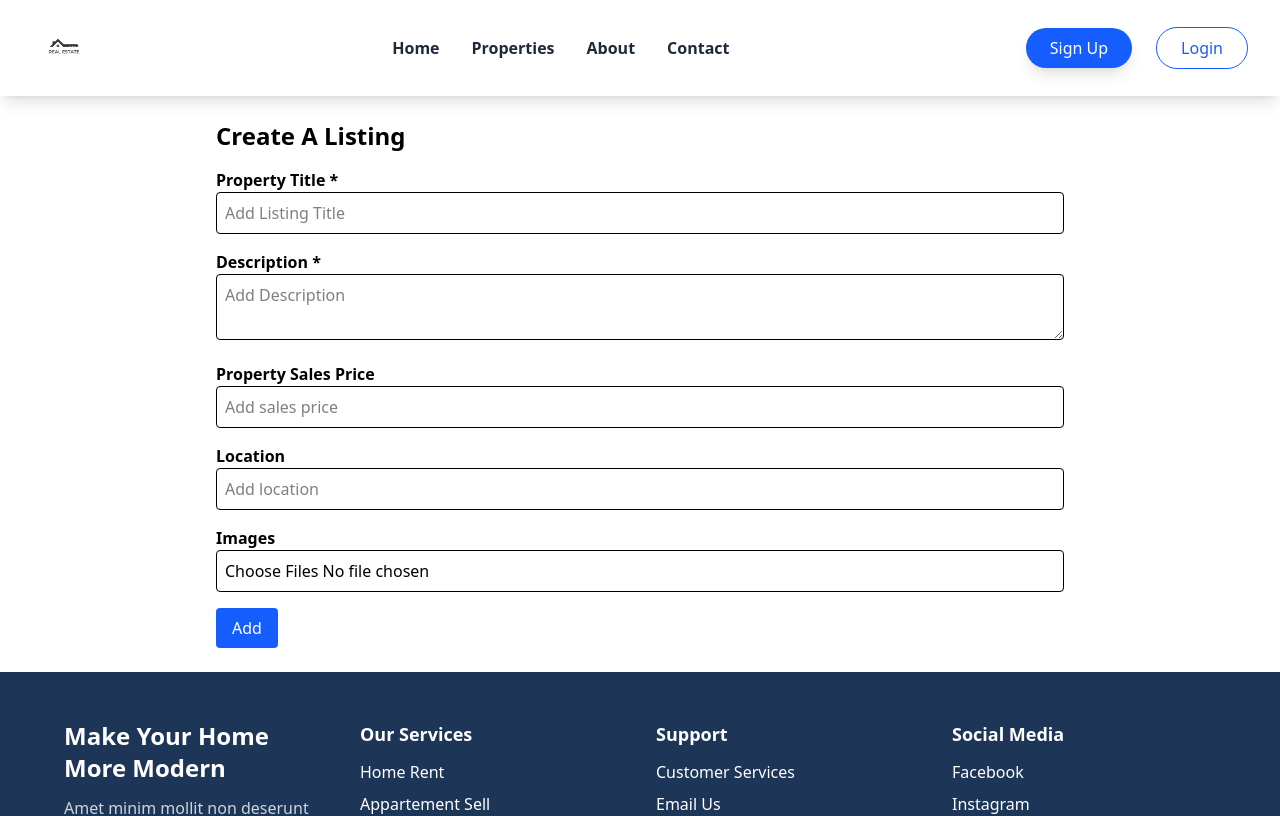
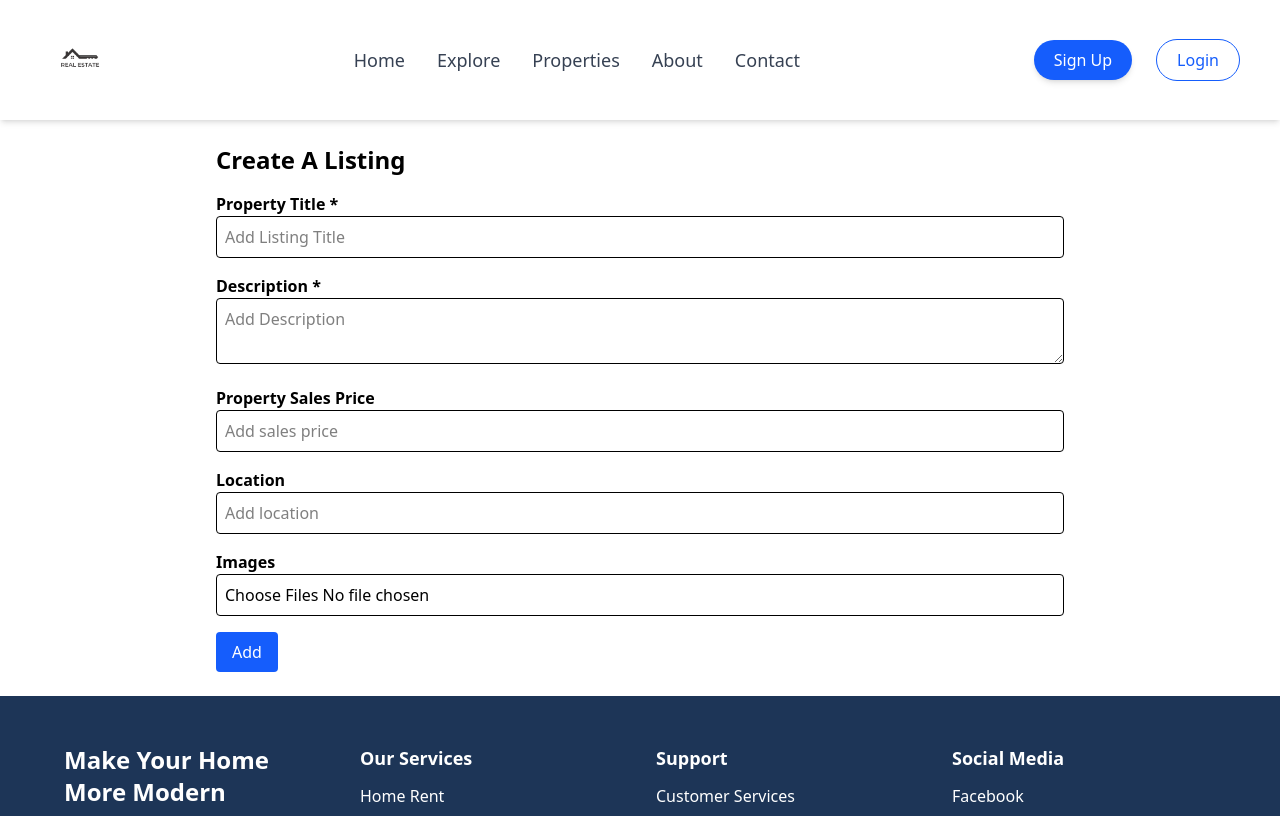
Before and after one commit to OuachouX7/real-Estate-project, a React (Vite) app in the folder client/: page /add in a window 1280 px wide. Shown: the top 816 px of the page. Built offline with nearby package versions, Linux system fonts and the light colour scheme.

Commit message:
added some style to the home page and the navbar

```diff
--- a/client/src/App.jsx
+++ b/client/src/App.jsx
@@ -14,6 +14,7 @@ const PropertyDetails = lazy(() => import("./Pages/PropertyDetails"));
 const Chat = lazy(() => import("./Pages/Chat"));
 const Wishlist = lazy(() => import("./components/Wishlist"));
 const Users = lazy(() => import("./Pages/Users"));
+const Explore = lazy(() => import("./Pages/Explore"));
 
 function App() {
   return (
@@ -37,6 +38,7 @@ function App() {
       >
         <Routes>
           <Route path="/" element={<Home />} />
+          <Route path="/explore" element={<Explore />} />
           <Route path="/sign-up" element={<SignUp />} />
           <Route path="/edit/:id" element={<EditProperty />} />
           <Route path="/property/:id" element={<PropertyDetails />} />
--- a/client/src/Pages/EditProperty.jsx
+++ b/client/src/Pages/EditProperty.jsx
@@ -1,8 +1,8 @@
 import axios from "axios";
 import React, { lazy, useEffect, useState } from "react";
 import { useParams } from "react-router-dom";
-const Navbar = lazy(() => import("../Components/Navbar"));
-const Footer = lazy(() => import("../Components/Footer"));
+const Navbar = lazy(() => import("../components/Navbar"));
+const Footer = lazy(() => import("../components/Footer"));
 
 const EditProperty = () => {
   const [properties, setProperties] = useState([]);
--- /dev/null
+++ b/client/src/Pages/Explore.jsx
@@ -0,0 +1,14 @@
+import React from "react";
+import { lazy } from "react";
+const Navbar = lazy(() => import("../components/Navbar"));
+
+const Explore = () => {
+  return (
+    <>
+      <Navbar />
+      <div>Explore</div>
+    </>
+  );
+};
+
+export default Explore;
--- a/client/src/Pages/Home.jsx
+++ b/client/src/Pages/Home.jsx
@@ -2,15 +2,41 @@ import { lazy } from "react";
 import axios from "axios";
 import { useNavigate } from "react-router-dom";
 import { useState, useEffect } from "react";
+import homeimg from "../assets/home-image.jpg";
 const Navbar = lazy(() => import("../components/Navbar"));
-const SearchBar = lazy(() => import("../components/SearchBar"));
 const Footer = lazy(() => import("../components/Footer"));
 const Home = () => {
-  const[properties,setProperties]=useState([]),userName=localStorage.getItem("user"),token=localStorage.getItem("token"),navigate=useNavigate(),getProperties=()=>{try{axios.get("http://localhost:8000/api/properties").then(e=>{setProperties(e.data.data),console.log(e.data)})}catch(e){console.log(e)}};useEffect(()=>{getProperties()},[]);
+  const [properties, setProperties] = useState([]),
+    userName = localStorage.getItem("user"),
+    token = localStorage.getItem("token"),
+    navigate = useNavigate(),
+    getProperties = () => {
+      try {
+        axios.get("http://localhost:8000/api/properties").then((e) => {
+          setProperties(e.data.data), console.log(e.data);
+        });
+      } catch (e) {
+        console.log(e);
+      }
+    };
+  useEffect(() => {
+    getProperties();
+  }, []);
   return (
     <>
       <Navbar />
-      <SearchBar />
+      <div className="relative w-full h-[600px]">
+        <img
+          src={homeimg}
+          alt="home_image"
+          className="w-full h-full object-cover"
+        />
+        <div className="absolute inset-0 flex items-center justify-center">
+          <h1 className="text-white text-6xl font-bold text-center">
+            Discover Your Perfect Home
+          </h1>
+        </div>
+      </div>
 
       <div className="p-10">
         <div className="mb-10">
--- a/client/src/Pages/Users.jsx
+++ b/client/src/Pages/Users.jsx
@@ -4,7 +4,6 @@ import { useState, useEffect } from "react";
 import axios from "axios";
 import { useNavigate } from "react-router-dom";
 const Navbar = lazy(() => import("../components/Navbar"));
-const SearchBar = lazy(() => import("../components/SearchBar"));
 const Footer = lazy(() => import("../components/Footer"));
 
 const Users = () => {
@@ -12,7 +11,6 @@ const Users = () => {
   return (
     <>
       <Navbar />
-      <SearchBar />
       <div className="max-w-6xl mx-auto p-6">
         <h1 className="text-3xl font-bold text-gray-800 mb-6">Users</h1>
         <div className="grid grid-cols-1 sm:grid-cols-2 lg:grid-cols-3 gap-6">
--- a/client/src/components/navbar.jsx
+++ b/client/src/components/navbar.jsx
@@ -1,94 +1,86 @@
-import React, { useEffect, useState } from "react";
-import { Link } from "react-router-dom";
+import React from "react";
+import { Link, useLocation } from "react-router-dom";
 import logo from "../assets/Property.png";
 import axios from "axios";
+
 const Navbar = () => {
-  const[users,setUsers]=useState([]),token=localStorage.getItem("token"),profilePictureFromStorage=localStorage.getItem("profilePicture"),userId=localStorage.getItem("userId");useEffect(()=>{try{token&&axios.get("http://localhost:8000/api/users",{headers:{Authorization:`Bearer ${token}`}}).then(e=>{setUsers(e.data.data)}).catch(e=>console.error("Error fetching users:",e))}catch(e){console.log(e)}},[token]);const handleLogOut=async()=>{try{await axios.post("http://localhost:8000/api/logout",{token},{headers:{Authorization:`Bearer ${token}`}})}catch(e){console.error("Logout error:",e)}finally{localStorage.clear(),window.location.reload()}},isAdmin=users.find(e=>"admin"==e.role&&e.id==userId);
+  const location = useLocation();
+  const activePath = location.pathname;
+
+  const token = localStorage.getItem("token");
+  const profilePicture = localStorage.getItem("profilePicture");
+  const userId = localStorage.getItem("userId");
+
+  const handleLogOut = async () => {
+    try {
+      await axios.post(
+        "http://localhost:8000/api/logout",
+        {},
+        { headers: { Authorization: `Bearer ${token}` } }
+      );
+    } catch (error) {
+      console.error("Logout error:", error);
+    } finally {
+      localStorage.clear();
+      window.location.reload();
+    }
+  };
+
   return (
-    <div className="w-full flex justify-between items-center bg-white shadow-lg px-8 py-4">
+    <div className="w-full flex justify-between items-center bg-white shadow-md px-10 py-5">
       <div className="flex items-center">
-        <img src={logo} alt="Logo" className="w-16 h-16 object-contain" />
+        <img src={logo} alt="Logo" className="w-20 h-20 object-contain" />
       </div>
-      <div>
-        <ul className="flex space-x-8">
-          <Link
-            to="/"
-            className="text-gray-800 font-semibold hover:text-gray-900 transition-all"
-          >
-            Home
-          </Link>
-          <Link
-            to="/properties"
-            className="text-gray-800 font-semibold hover:text-gray-900 transition-all"
-          >
-            Properties
-          </Link>
-          <Link
-            to="/about"
-            className="text-gray-800 font-semibold hover:text-gray-900 transition-all"
-          >
-            About
-          </Link>
-          <Link
-            to="/contact"
-            className="text-gray-800 font-semibold hover:text-gray-900 transition-all"
-          >
-            Contact
-          </Link>
-        </ul>
-      </div>
+
+      <ul className="flex space-x-8 text-lg font-medium">
+        {["Home", "Explore", "Properties", "About", "Contact"].map((item) => {
+          const path = item === "Home" ? "/" : `/${item.toLowerCase()}`;
+          const isActive = activePath === path;
+
+          return (
+            <li key={item}>
+              <Link
+                to={path}
+                className={`${
+                  isActive
+                    ? "text-blue-600 font-semibold border-b-2 border-blue-600"
+                    : "text-gray-700 hover:text-blue-700"
+                } transition-all pb-1`}
+              >
+                {item}
+              </Link>
+            </li>
+          );
+        })}
+      </ul>
+
       <div className="flex items-center space-x-6">
         {!token ? (
           <>
             <Link
               to="/sign-up"
-              className="bg-blue-600 text-white px-6 py-2 rounded-full shadow-lg hover:bg-blue-700 transition-all"
+              className="bg-blue-600 text-white px-5 py-2 rounded-full shadow-md hover:bg-blue-700 transition-all"
             >
               Sign Up
             </Link>
             <Link
               to="/login"
-              className="border border-blue-600 text-blue-600 px-6 py-2 rounded-full hover:bg-blue-600 hover:text-white transition-all"
+              className="border border-blue-600 text-blue-600 px-5 py-2 rounded-full hover:bg-blue-600 hover:text-white transition-all"
             >
               Login
             </Link>
           </>
         ) : (
           <div className="flex items-center space-x-4">
-            {profilePictureFromStorage && (
+
+            {profilePicture && (
               <img
-                src={
-                  profilePictureFromStorage
-                    ? `http://localhost:8000/storage/images/${profilePictureFromStorage}`
-                    : "https://via.placeholder.com/40"
-                }
+                src={`http://localhost:8000/storage/images/${profilePicture}`}
                 alt="Profile"
-                className="w-12 h-12 rounded-full object-cover"
+                className="w-12 h-12 rounded-full object-cover shadow-md"
               />
             )}
-            {isAdmin ? (
-              <>
-                <Link
-                  to="/add"
-                  className="bg-blue-600 text-white px-4 py-2 rounded-lg hover:bg-blue-700 transition-all"
-                >
-                  Admin
-                </Link>
-                <Link
-                  to="/users"
-                  className="bg-blue-600 text-white px-4 py-2 rounded-lg hover:bg-blue-700 transition-all"
-                >
-                  users
-                </Link>
-              </>
-            ) : (
-              <Link
-                to="/wishlist"
-                className="bg-blue-600 text-white px-4 py-2 rounded-lg hover:bg-blue-700 transition-all"
-              >
-                {isAdmin ? "Add" : "Wishlist"}
-              </Link>
-            )}
+
             <button
               className="bg-red-600 text-white px-4 py-2 rounded-lg hover:bg-red-700 transition-all"
               onClick={handleLogOut}
```
Also changed, not shown: client/src/components/searchBar.jsx (deleted, +0 -51 lines), 1 other file (tests, documents, lock files or other folders).
